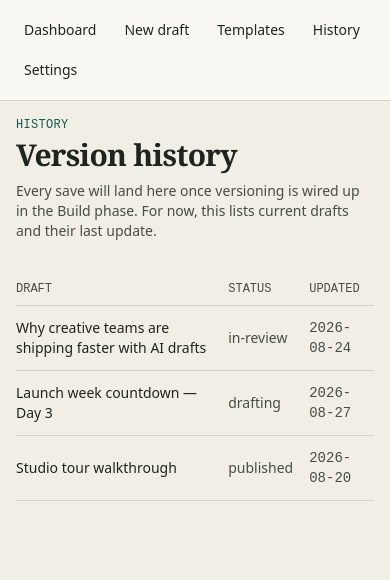
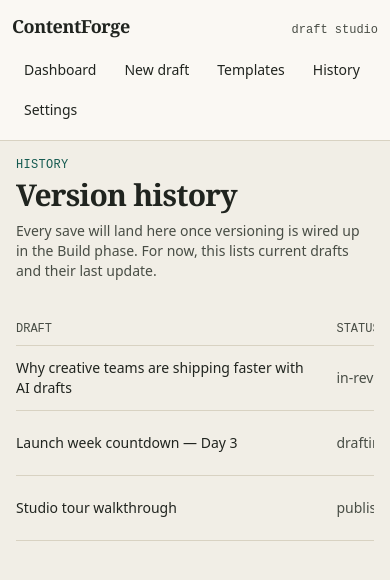
Before and after one commit to NotDumbj/contentforge, a Next.js app: page /history in a window 390 px wide. Shown: the top 580 px of the page. Built offline with nearby package versions, Linux system fonts and the light colour scheme; no server answers.

Commit message:
feat: implement HistoryView component and update SidebarNav with navigation links

```diff
--- a/src/components/history-view.tsx
+++ b/src/components/history-view.tsx
@@ -21,7 +21,8 @@ export function HistoryView() {
       ) : drafts.length === 0 ? (
         <p className="text-ink-soft mt-8 text-sm">No draft history found.</p>
       ) : (
-        <table className="mt-8 w-full text-left text-sm">
+        <div className="mt-8 overflow-x-auto">
+          <table className="w-full text-left text-sm min-w-[480px]">
             <thead>
               <tr className="border-line text-ink-soft font-mono border-b text-xs uppercase">
                 <th className="py-2 font-medium">Draft</th>
@@ -39,6 +40,7 @@ export function HistoryView() {
               ))}
             </tbody>
           </table>
+        </div>
       )}
     </div>
   );
--- a/src/components/sidebar-nav.tsx
+++ b/src/components/sidebar-nav.tsx
@@ -14,11 +14,13 @@ export function SidebarNav() {
       aria-label="Primary"
       className="border-line bg-paper-raised flex shrink-0 flex-col gap-1 border-b p-3 md:h-full md:w-56 md:border-r md:border-b-0 md:p-5"
     >
-      <div className="mb-2 hidden md:block">
-        <span className="font-display text-ink text-xl font-semibold tracking-tight">
+      <div className="mb-2 flex items-baseline justify-between md:block">
+        <span className="font-display text-ink text-lg md:text-xl font-semibold tracking-tight">
           ContentForge
         </span>
-        <p className="text-ink-soft font-mono mt-1 text-xs">draft studio</p>
+        <span className="text-ink-soft font-mono ml-2 md:ml-0 md:mt-1 md:block text-xs">
+          draft studio
+        </span>
       </div>
       <ul className="flex flex-row flex-wrap gap-1 md:flex-col">
         {LINKS.map((link) => (
```
Lines whose indentation alone changed are shown as unchanged.
